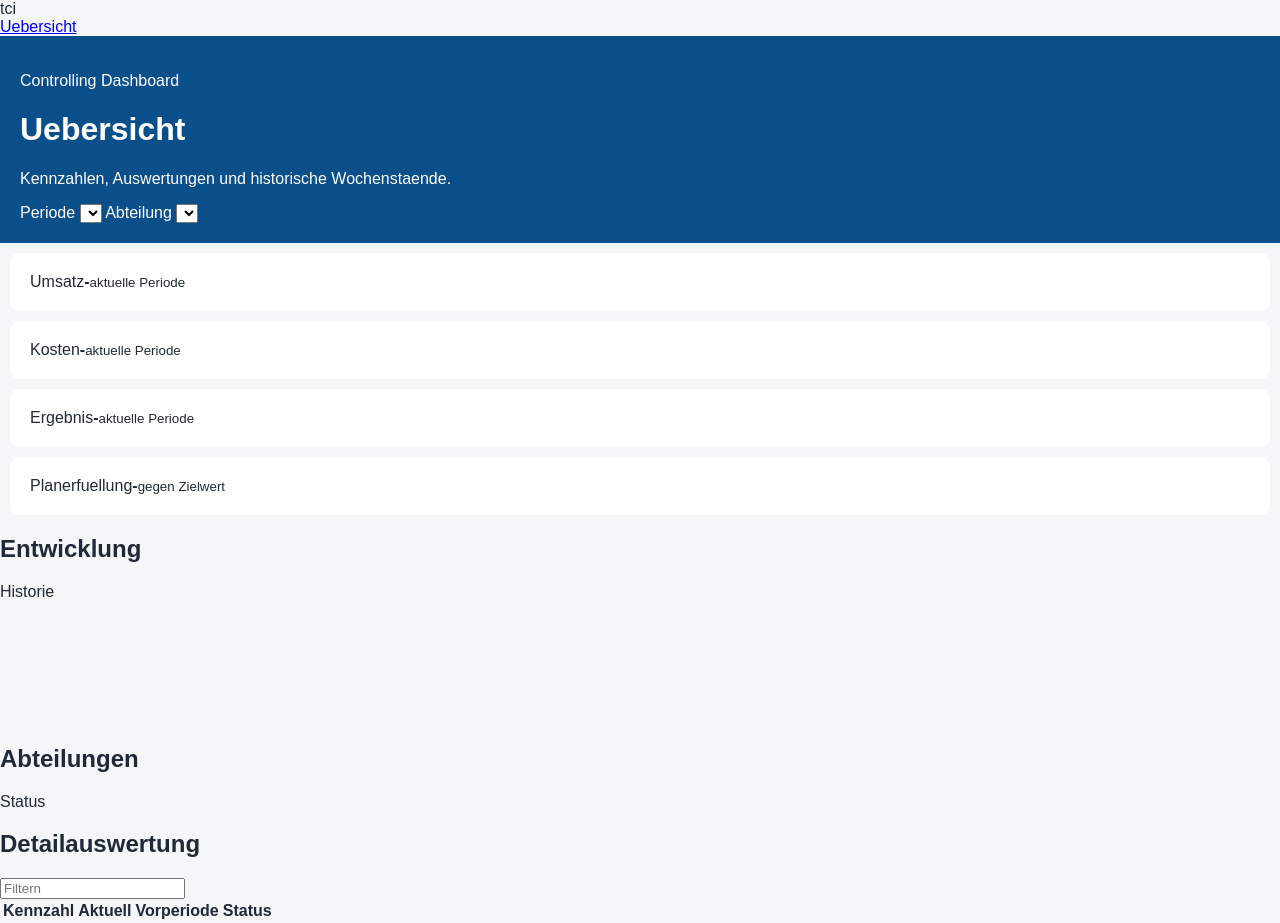
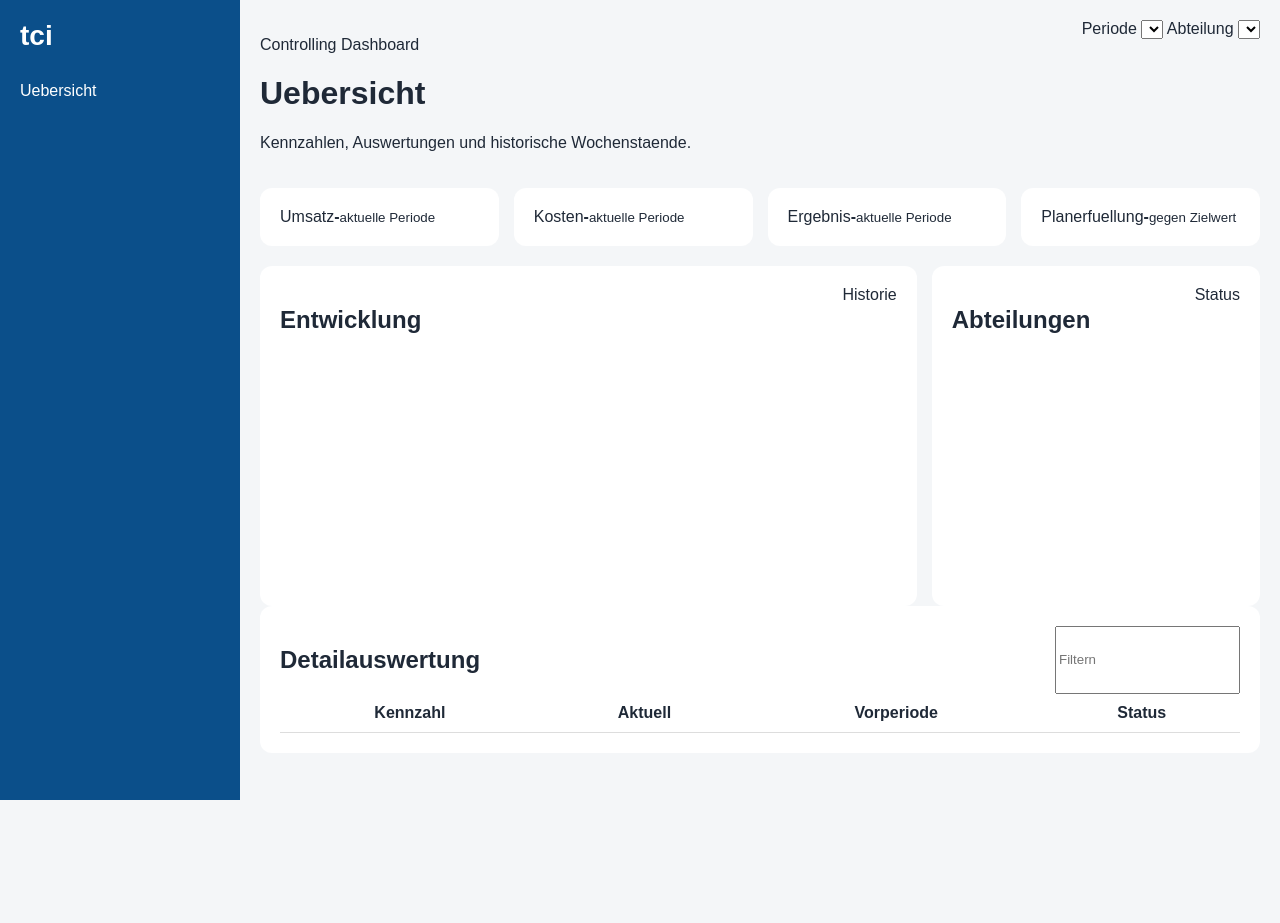
Before and after one commit to MrJPB1/tci-Dashboard, a plain HTML site: page index.html in a window 1280 px wide. After the commit the page ends 800 px from the top, so only its background shows below. Drawn offline with nearby package versions, Linux system fonts and the light colour scheme.

Commit message:
Add dashboard styling

```diff
--- a/assets/css/styles.css
+++ b/assets/css/styles.css
@@ -1,19 +1 @@
-body {
-  font-family: Arial, sans-serif;
-  margin: 0;
-  background: #f4f6f8;
-  color: #1f2937;
-}
-
-.header {
-  background: #0b4f8a;
-  color: white;
-  padding: 20px;
-}
-
-.card {
-  background: white;
-  border-radius: 10px;
-  padding: 20px;
-  margin: 10px;
-}
+body{font-family:Arial,sans-serif;margin:0;background:#f4f6f8;color:#1f2937} .layout{display:grid;grid-template-columns:240px 1fr;min-height:100vh}.sidebar{background:#0b4f8a;color:#fff;padding:20px}.sidebar a{display:block;color:#fff;text-decoration:none;padding:10px 0}.brand{font-size:28px;font-weight:bold;margin-bottom:20px}.content{padding:20px}.header{display:flex;justify-content:space-between;align-items:flex-start}.cards{display:grid;grid-template-columns:repeat(4,1fr);gap:15px;margin:20px 0}.card,.panel{background:#fff;border-radius:12px;padding:20px}.grid{display:grid;grid-template-columns:2fr 1fr;gap:15px}.panel-head{display:flex;justify-content:space-between}.wide{min-height:300px}table{width:100%;border-collapse:collapse}th,td{padding:10px;border-bottom:1px solid #ddd}
```
